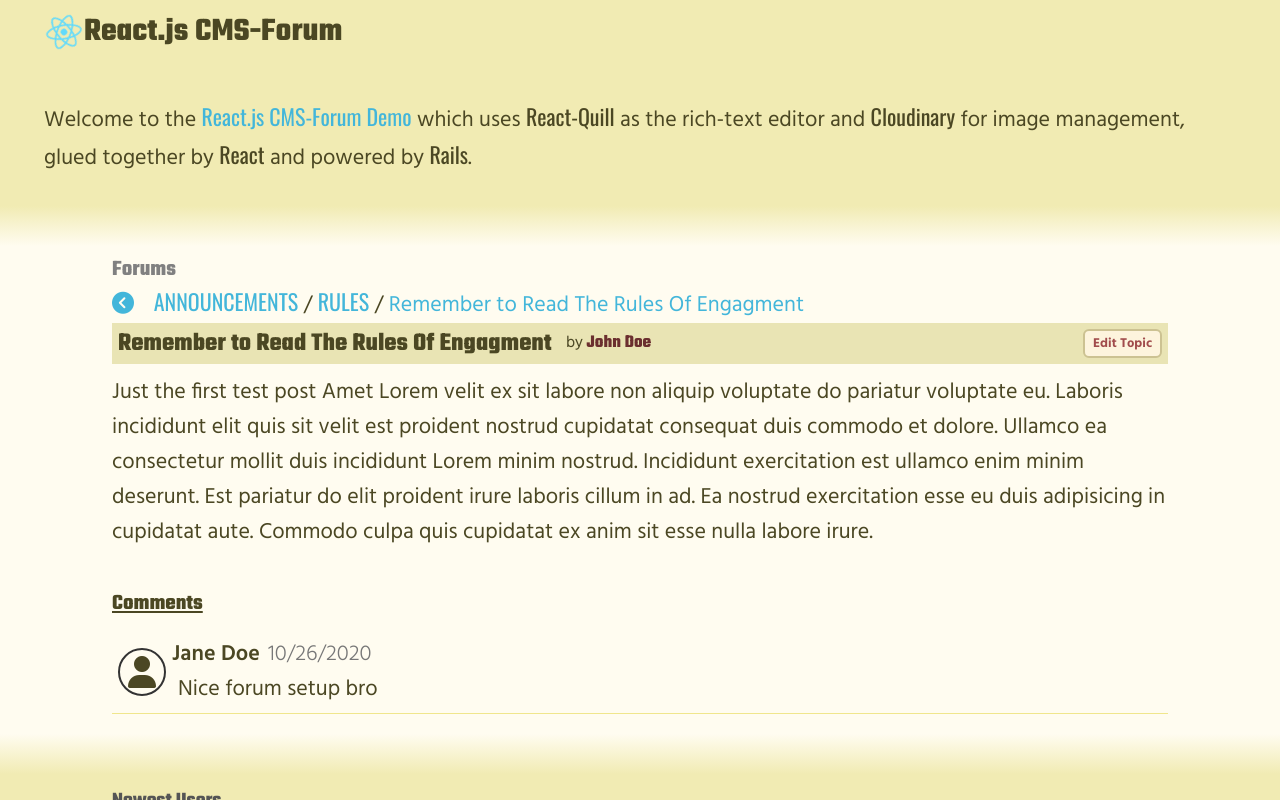
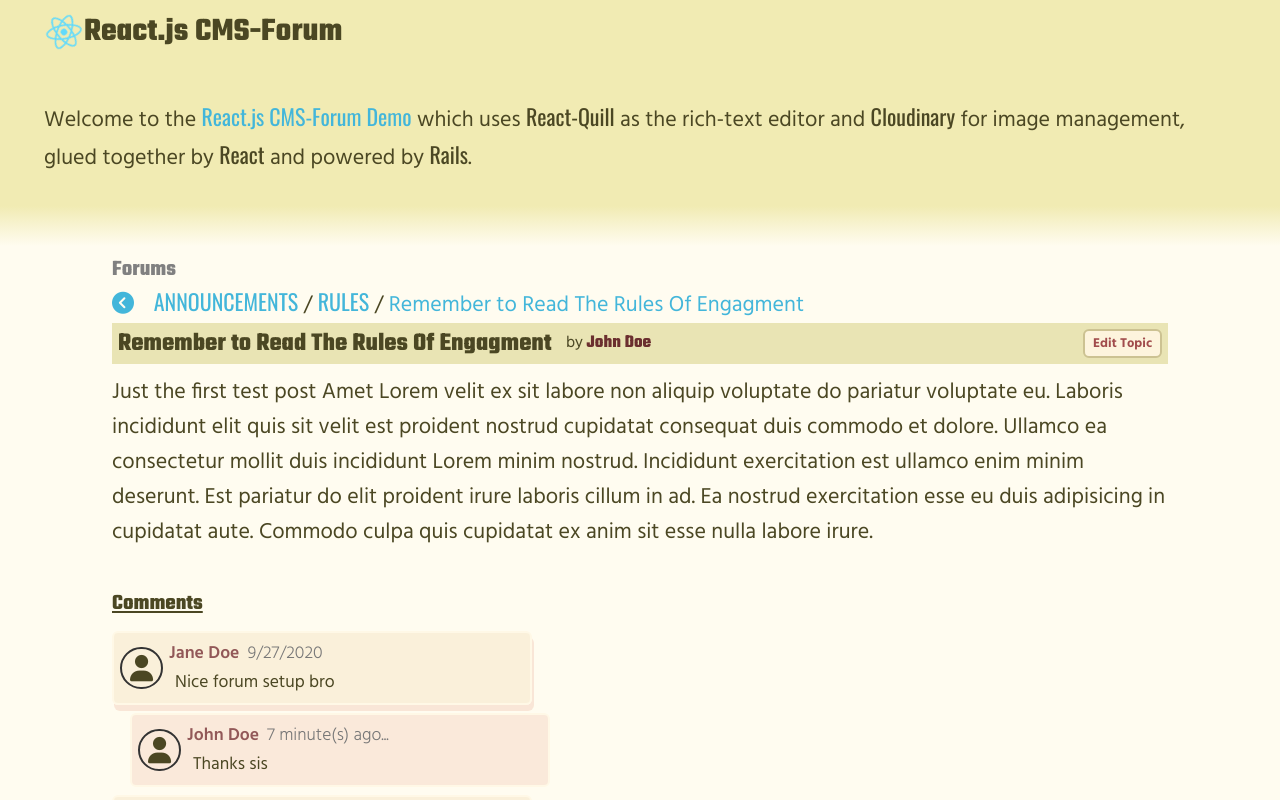
Before and after one commit to Aaron-RN/REACT-CMSBlog, a React (Create React App) app: page / in a window 1280 px wide. Both pictures are taken after a click on the button 377 px from the left and 404 px from the top of the page. Shown: the top 800 px of the page. Built offline with nearby package versions, Linux system fonts and the light colour scheme.

Commit message:
Added subsequent comments
- Added comments referring to other comments
- Added date to time comparison (comments showed by time posts by seconds, minutes, hours, days to date)

```diff
--- a/src/assets/css/blogPage.css
+++ b/src/assets/css/blogPage.css
@@ -177,16 +177,26 @@
   text-decoration: underline;
   margin-bottom: 12px;
 }
+
 #CommentsSection .comment {
   display: flex;
   align-items: center;
+  font-size: 0.8em;
   padding: 6px;
-  border-bottom: 1px solid khaki;
-  margin-bottom: 12px;
+  max-width: 420px;
+  background-color: #eed7ac54;
+  border: 2px solid var(--postBG);
+  border-radius: 6px;
+  box-shadow: 2px 6px #eec1ac5e;
+  margin-bottom: 8px;
 }
-
+#CommentsSection .sub-comment {
+  background-color: #eec1ac54;
+  box-shadow: none;
+  margin-left: 18px;
+}
 #CommentsSection .comment .comment-user-pic {
-  font-size: 32px;
+  font-size: 1.5em;
   padding: 6px 8px;
   border: 2px solid #333;
   border-radius: 28px;
@@ -194,7 +204,12 @@
 }
 #CommentsSection .comment .comment-author {
   font-weight: 600;
+  color: #925858;
   margin-right: 8px;
+  cursor: pointer;
+}
+#CommentsSection .comment .comment-author:hover {
+  text-decoration: underline;
 }
 #CommentsSection .comment .comment-date {
   font-weight: 300;
--- a/src/components/functional/blogPage/paginate.js
+++ b/src/components/functional/blogPage/paginate.js
@@ -1,7 +1,9 @@
 import React, { useEffect, useState } from 'react';
 import propTypes from 'prop-types';
 
-const Paginate = ({ posts, populatePosts, postsPages, handlePostSelect }) => {
+const Paginate = ({
+  posts, populatePosts, postsPages, handlePostSelect,
+}) => {
   const [selectedPosts, setPosts] = useState([]);
   const [postsPerPage] = useState(postsPages);
   const [page, setPage] = useState(1);
--- a/src/components/functional/blogPage/postPage.js
+++ b/src/components/functional/blogPage/postPage.js
@@ -1,7 +1,7 @@
 import React, { useState, useEffect, useRef } from 'react';
 import propTypes from 'prop-types';
 import { Link } from 'react-router-dom';
-import Comments from '../comments';
+import CommentSection from '../commentSection';
 import { fetchAuthorName } from './presets/allUsersData';
 
 const PostPage = ({ match, allPosts, user }) => {
@@ -50,7 +50,7 @@ const PostPage = ({ match, allPosts, user }) => {
           <div ref={bodyElem} />
         </div>
       </div>
-      <Comments user={user} post={selectedPost} />
+      <CommentSection user={user} post={selectedPost} />
     </div>
   );
 };
--- a/src/components/functional/blogPage/presets/allCommentsData.js
+++ b/src/components/functional/blogPage/presets/allCommentsData.js
@@ -1,4 +1,7 @@
-const newDate = new Date().toLocaleDateString();
+const aDay = 24 * 60 * 60 * 1000;
+const yesterday = new Date() - aDay;
+const secondsago30 = new Date() - 60 * 7 * 1000;
+const daysbefore29 = new Date() - aDay * 29;
 
 const allComments = [
   {
@@ -7,7 +10,7 @@ const allComments = [
     author_id: 2,
     comment_id: null,
     post_id: 1,
-    date: newDate,
+    date: daysbefore29,
   },
   {
     id: 2,
@@ -15,7 +18,15 @@ const allComments = [
     author_id: 1,
     comment_id: 1,
     post_id: 1,
-    date: newDate,
+    date: secondsago30,
+  },
+  {
+    id: 3,
+    body: 'Will try my best to adhere bro!',
+    author_id: 3,
+    comment_id: null,
+    post_id: 1,
+    date: yesterday,
   },
 ];
 
--- a/src/components/functional/comments.js
+++ b/src/components/functional/commentSection.js
@@ -1,26 +1,20 @@
 import React, { useEffect, useState } from 'react';
 import propTypes from 'prop-types';
-import { fetchAuthorName } from './blogPage/presets/allUsersData';
 import allCommentsData from './blogPage/presets/allCommentsData';
+import CommentDisplay from '../presentational/blogPage/commentDisplay';
 
-const Comments = ({ user, post }) => {
+const CommentSection = ({ user, post }) => {
   const [relatedComments, setComments] = useState([]);
   const [body, setBody] = useState('');
 
   const populateComments = () => relatedComments.map(comment => (
-    <div key={comment.id} className="comment">
-      <i className="fas fa-user comment-user-pic" />
-      <div>
-        <span className="comment-author">{fetchAuthorName(comment.author_id)}</span>
-        <span className="comment-date">{comment.date}</span>
-        <div className="comment-body">{comment.body}</div>
-      </div>
-    </div>
+    <CommentDisplay key={comment.id} comment={comment} />
   ));
 
   // Fetch all comments related to selected post
   useEffect(() => {
-    const postComments = allCommentsData.filter(comment => comment.post_id === post.id && !comment.comment_id);
+    const postComments = allCommentsData
+      .filter(comment => comment.post_id === post.id && !comment.comment_id);
     setComments(postComments);
   }, [post]);
 
@@ -34,9 +28,9 @@ const Comments = ({ user, post }) => {
   );
 };
 
-Comments.propTypes = {
+CommentSection.propTypes = {
   user: propTypes.instanceOf(Object).isRequired,
   post: propTypes.instanceOf(Object).isRequired,
 };
 
-export default Comments;
+export default CommentSection;
--- /dev/null
+++ b/src/components/misc/compareDate.js
@@ -0,0 +1,15 @@
+const compareDate = date => {
+  const currentDate = new Date();
+  const timeDiff = Math.floor((currentDate - date) / 1000);
+  let timeDiffStr;
+
+  if (timeDiff < 60) timeDiffStr = `${timeDiff} second(s) ago...`;
+  if (timeDiff >= 60) timeDiffStr = `${Math.floor(timeDiff / 60)} minute(s) ago...`;
+  if (timeDiff >= 3600) timeDiffStr = `${Math.floor(timeDiff / 3600)} hour(s) ago...`;
+  if (timeDiff >= 86400) timeDiffStr = `${Math.floor(timeDiff / 86400)} day(s) ago...`;
+  if (timeDiff > 2419200) timeDiffStr = new Date(date).toLocaleDateString();
+
+  return timeDiffStr;
+};
+
+export default compareDate;
--- /dev/null
+++ b/src/components/presentational/blogPage/commentDisplay.js
@@ -0,0 +1,46 @@
+import React, { useEffect, useState } from 'react';
+import propTypes from 'prop-types';
+import allCommentsData from '../../functional/blogPage/presets/allCommentsData';
+import { fetchAuthorName } from '../../functional/blogPage/presets/allUsersData';
+import compareDate from '../../misc/compareDate';
+
+const CommentDisplay = ({ comment }) => {
+  const [subComments, setSubComments] = useState([]);
+
+  const populateSubComments = () => subComments.map(comment => (
+    <div key={comment.id} className="comment sub-comment">
+      <i className="fas fa-user comment-user-pic" />
+      <div>
+        <span className="comment-author">{fetchAuthorName(comment.author_id)}</span>
+        <span className="comment-date">{compareDate(comment.date)}</span>
+        <div className="comment-body">{comment.body}</div>
+      </div>
+    </div>
+  ));
+
+  // Fetch all comments stemming from this comment
+  useEffect(() => {
+    const directComments = allCommentsData
+      .filter(commentData => commentData.comment_id === comment.id);
+    setSubComments(directComments);
+  }, [comment]);
+  return (
+    <div>
+      <div key={comment.id} className="comment">
+        <i className="fas fa-user comment-user-pic" />
+        <div>
+          <span className="comment-author">{fetchAuthorName(comment.author_id)}</span>
+          <span className="comment-date">{compareDate(comment.date)}</span>
+          <div className="comment-body">{comment.body}</div>
+        </div>
+      </div>
+      {populateSubComments()}
+    </div>
+  );
+};
+
+CommentDisplay.propTypes = {
+  comment: propTypes.instanceOf(Object).isRequired,
+};
+
+export default CommentDisplay;
```
